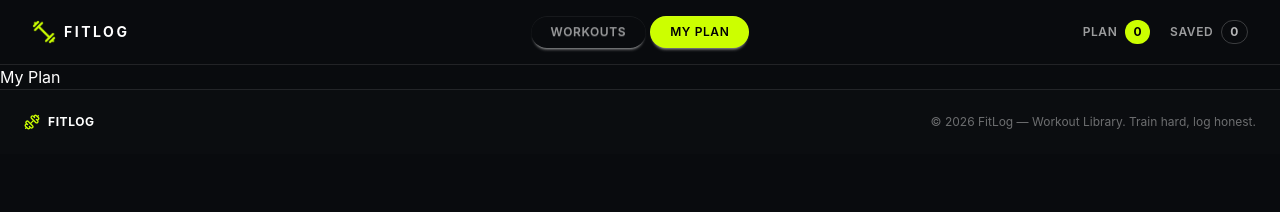
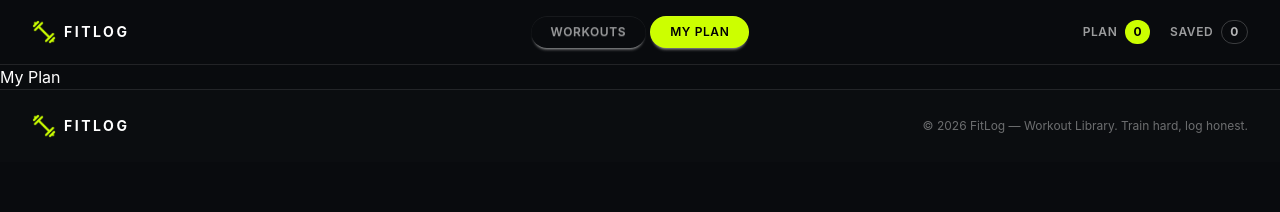
Before and after one commit to monira953/Fit-log, a Next.js app: page /my-plan in a window 1280 px wide. Shown: the top 212 px of the page. Built offline with nearby package versions, Linux system fonts and the light colour scheme.

Commit message:
counter functionality added

```diff
--- a/app/layout.tsx
+++ b/app/layout.tsx
@@ -3,6 +3,7 @@ import "./globals.css";
 
 import Navbar from "@/components/layout/Navbar";
 import Footer from "@/components/layout/Footer";
+import { FitLogProvider } from "@/context/FitLogContext";
 
 export const metadata: Metadata = {
   title: "FitLog — Workout Library",
@@ -18,11 +19,11 @@ export default function RootLayout({
   return (
     <html lang="en">
       <body className="min-h-screen bg-[#090b0e] text-white">
-        <Navbar />
-
-        <main>{children}</main>
-
-        <Footer />
+        <FitLogProvider>
+          <Navbar />
+          <main>{children}</main>
+          <Footer />
+        </FitLogProvider>
       </body>
     </html>
   );
--- a/components/layout/Footer.tsx
+++ b/components/layout/Footer.tsx
@@ -1,21 +1,24 @@
-import { Dumbbell } from "lucide-react";
+import Image from "next/image";
 
 const Footer = () => {
   return (
     <footer className="border-t border-white/10 bg-[#0b0d10]">
-      <div className="mx-auto flex max-w-7xl flex-col gap-4 px-4 py-6 text-xs text-white/40 sm:flex-row sm:items-center sm:justify-between md:px-6">
+      <div className="mx-auto flex max-w-7xl flex-col gap-4 px-5 py-6 text-xs text-white/40 sm:flex-row sm:items-center sm:justify-between sm:px-8">
+        <div className="flex items-center gap-2">
+          <Image
+            src="/logo.png"
+            alt="FitLog"
+            width={24}
+            height={24}
+            className="h-6 w-6 object-contain"
+          />
 
-        <div className="flex items-center gap-2">
-          <Dumbbell className="h-4 w-4 text-[#ccff00]" />
-
-          <span className="font-bold tracking-wider text-white">
+          <span className="text-sm font-bold tracking-[0.18em] text-white">
             FITLOG
           </span>
         </div>
 
-        <p>
-          © 2026 FitLog — Workout Library. Train hard, log honest.
-        </p>
+        <p>© 2026 FitLog — Workout Library. Train hard, log honest.</p>
       </div>
     </footer>
   );
--- a/components/layout/Navbar.tsx
+++ b/components/layout/Navbar.tsx
@@ -3,9 +3,11 @@
 import Image from "next/image";
 import Link from "next/link";
 import { usePathname } from "next/navigation";
+import { useFitLog } from "@/context/FitLogContext";
 
 const Navbar = () => {
   const pathname = usePathname();
+  const { plan, saved } = useFitLog();
 
   const isWorkoutsActive =
     pathname === "/" || pathname.startsWith("/workouts");
@@ -15,7 +17,6 @@ const Navbar = () => {
   return (
     <header className="border-b border-white/10 bg-[#090b0e]">
       <nav className="navbar mx-auto h-16 max-w-7xl px-5 sm:px-8">
-
         {/* Logo */}
         <div className="navbar-start">
           <Link href="/" className="flex items-center gap-2">
@@ -64,7 +65,6 @@ const Navbar = () => {
         {/* Counters */}
         <div className="navbar-end">
           <div className="flex items-center gap-5">
-
             {/* Plan Counter */}
             <Link
               href="/my-plan"
@@ -73,7 +73,7 @@ const Navbar = () => {
               <span>Plan</span>
 
               <span className="flex h-6 min-w-6 items-center justify-center rounded-full bg-[#ccff00] px-2 font-bold text-black">
-                0
+                {plan.length}
               </span>
             </Link>
 
@@ -85,13 +85,11 @@ const Navbar = () => {
               <span>Saved</span>
 
               <span className="flex h-6 min-w-6 items-center justify-center rounded-full border border-white/20 px-2 font-bold text-white/70">
-                0
+                {saved.length}
               </span>
             </Link>
-
           </div>
         </div>
-
       </nav>
     </header>
   );
--- a/components/workout/WorkoutDetails.tsx
+++ b/components/workout/WorkoutDetails.tsx
@@ -1,21 +1,32 @@
 "use client";
 
 import Image from "next/image";
-import { PlusCircle, Bookmark } from "lucide-react";
+import { PlusCircle, Bookmark, Check } from "lucide-react";
 import { Workout } from "@/types/workout";
 import WorkoutStats from "./WorkoutStats";
+import { useFitLog } from "@/context/FitLogContext";
 
 interface WorkoutDetailsProps {
   workout: Workout;
 }
 
 const WorkoutDetails = ({ workout }: WorkoutDetailsProps) => {
+  const {
+    addToPlan,
+    saveForLater,
+    isInPlan,
+    isSaved,
+  } = useFitLog();
+
+  const addedToPlan = isInPlan(workout.id);
+  const savedForLater = isSaved(workout.id);
+
   const handleAddToPlan = () => {
-    // TODO: wire to FitLogContext + toast
+    addToPlan(workout);
   };
 
   const handleSaveForLater = () => {
-    // TODO: wire to FitLogContext + toast
+    saveForLater(workout);
   };
 
   return (
@@ -62,18 +73,28 @@ const WorkoutDetails = ({ workout }: WorkoutDetailsProps) => {
             <div className="mt-8 flex flex-wrap gap-3">
               <button
                 onClick={handleAddToPlan}
-                className="btn gap-2 rounded-full border-0 bg-[#ccff00] px-6 text-xs font-bold uppercase tracking-wider text-black hover:bg-[#ccff00]"
+                disabled={addedToPlan}
+                className="btn gap-2 rounded-full border-0 bg-[#ccff00] px-6 text-xs font-bold uppercase tracking-wider text-black hover:bg-[#ccff00] disabled:bg-[#ccff00] disabled:text-black disabled:opacity-100"
               >
-                <PlusCircle className="h-4 w-4" />
-                Add to Today&apos;s Plan
+                {addedToPlan ? (
+                  <Check className="h-4 w-4" />
+                ) : (
+                  <PlusCircle className="h-4 w-4" />
+                )}
+                {addedToPlan ? "Added to Plan" : "Add to Today's Plan"}
               </button>
 
               <button
                 onClick={handleSaveForLater}
-                className="btn btn-outline gap-2 rounded-full border-white/30 px-6 text-xs font-bold uppercase tracking-wider text-white hover:border-white hover:bg-white hover:text-black"
+                disabled={savedForLater}
+                className="btn btn-outline gap-2 rounded-full border-white/30 px-6 text-xs font-bold uppercase tracking-wider text-white hover:border-white hover:bg-white hover:text-black disabled:border-[#ccff00] disabled:bg-transparent disabled:text-[#ccff00] disabled:opacity-100"
               >
-                <Bookmark className="h-4 w-4" />
-                Save for Later
+                {savedForLater ? (
+                  <Check className="h-4 w-4" />
+                ) : (
+                  <Bookmark className="h-4 w-4" />
+                )}
+                {savedForLater ? "Saved" : "Save for Later"}
               </button>
             </div>
           </div>
@@ -94,6 +115,7 @@ const WorkoutDetails = ({ workout }: WorkoutDetailsProps) => {
                 <span className="flex h-8 w-8 shrink-0 items-center justify-center rounded-full bg-[#ccff00] text-xs font-black text-black">
                   {index + 1}
                 </span>
+
                 <p className="pt-1 text-sm leading-6 text-white/60">
                   {instruction}
                 </p>
```
